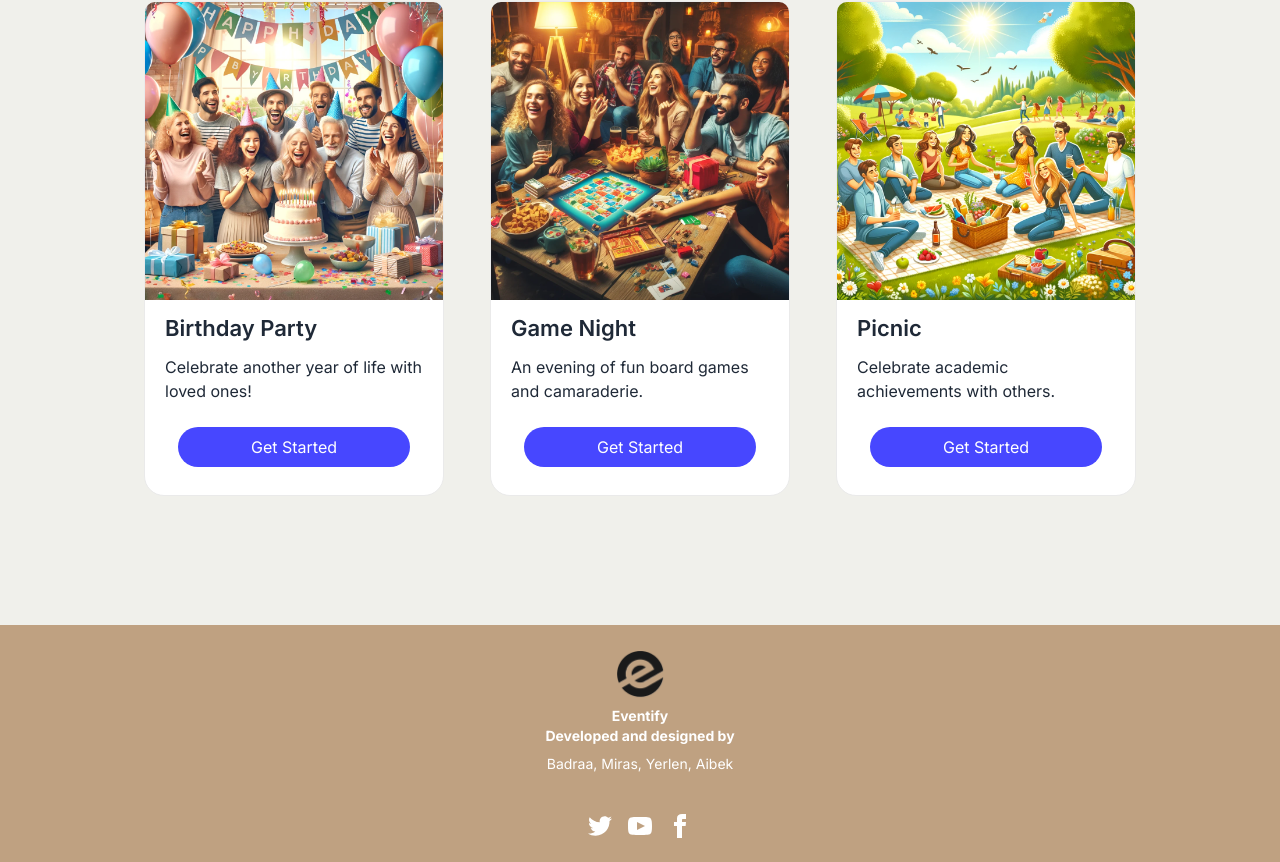
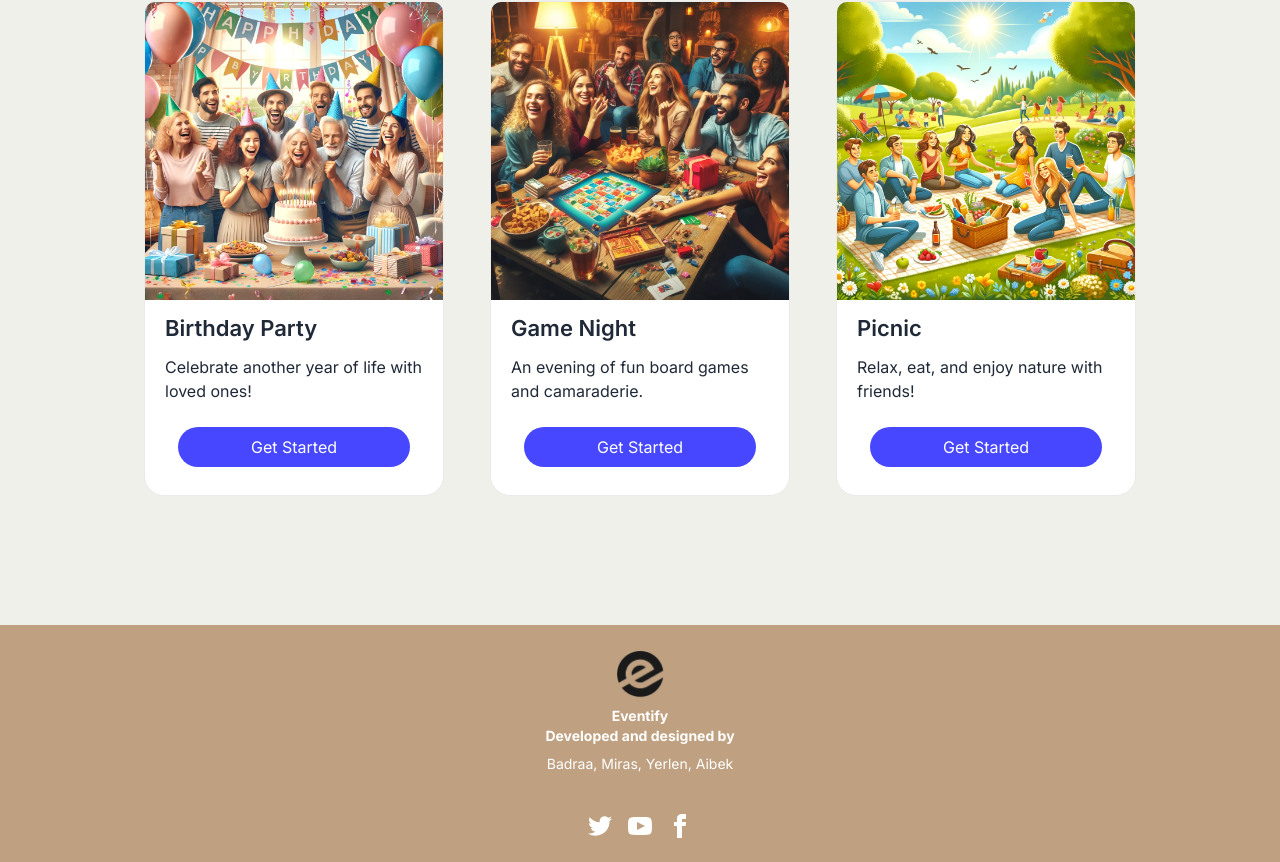
Before and after one commit to bbadraa99/eventify-repo, a Next.js app: page / in a window 1280 px wide. Shown: the part 2297-3159 px from the top of the page. Built offline with nearby package versions, Linux system fonts and the light colour scheme; no server answers.

Commit message:
minor changes on home page

```diff
--- a/app/eventTemplate.tsx
+++ b/app/eventTemplate.tsx
@@ -61,7 +61,7 @@ export const templates = [
     {
       id: 2,
       title: 'Picnic',
-      description: 'Celebrate academic achievements with others.',
+      description: 'Relax, eat, and enjoy nature with friends!',
       imageSrc: '/images/picnic-2.png',
       tasks: [
         { id: 0, text: 'Choose a location', label: 'planning', showMenu: false },
--- a/app/page.tsx
+++ b/app/page.tsx
@@ -32,6 +32,7 @@ const Home: React.FC = () => {
             </div>
           </div>
         </div>
+
         <div className='flex flex-row space-x-16 regular-20 text-black center py-48'>
           <div className='flex flex-col center bg-white rounded-xl p-10 h-[300px] w-[300px]'>
             <MdAutoFixHigh size={100}/>
@@ -46,6 +47,7 @@ const Home: React.FC = () => {
             <p className='pt-10 text-center'><span className='bold-20'>Smart</span> decision making algorithm that handles edge cases</p>
           </div>
         </div>
+
         <div className='flex flex-col pb-32'>
           <p className='pb-20 text-center bold-46 text-black'>How to use eventify</p>
           <div className='space-x-10 regular-24 flex flex-row center'>
@@ -71,6 +73,7 @@ const Home: React.FC = () => {
           <h1 className="text-black font-semibold text-3xl p-4">Event templates that you can use to create your own</h1>
           <EventGrid />
         </div>
+
       </div>
       <Footer/>
     </div>
--- a/app/styles/Home.module.css
+++ b/app/styles/Home.module.css
@@ -92,6 +92,7 @@
     margin-bottom: 50px;
   }
 
+
 .card {
   background: #fff;
   margin: 15px;
@@ -99,6 +100,12 @@
   border-radius: 20px;
   text-align: left;
   max-width: 300px;
+  transition: max-width 0.5s ease;
+}
+
+.card:hover {
+  max-width: 305px;
+  border-radius: 10px;
 }
 
 .cardInside {
```
